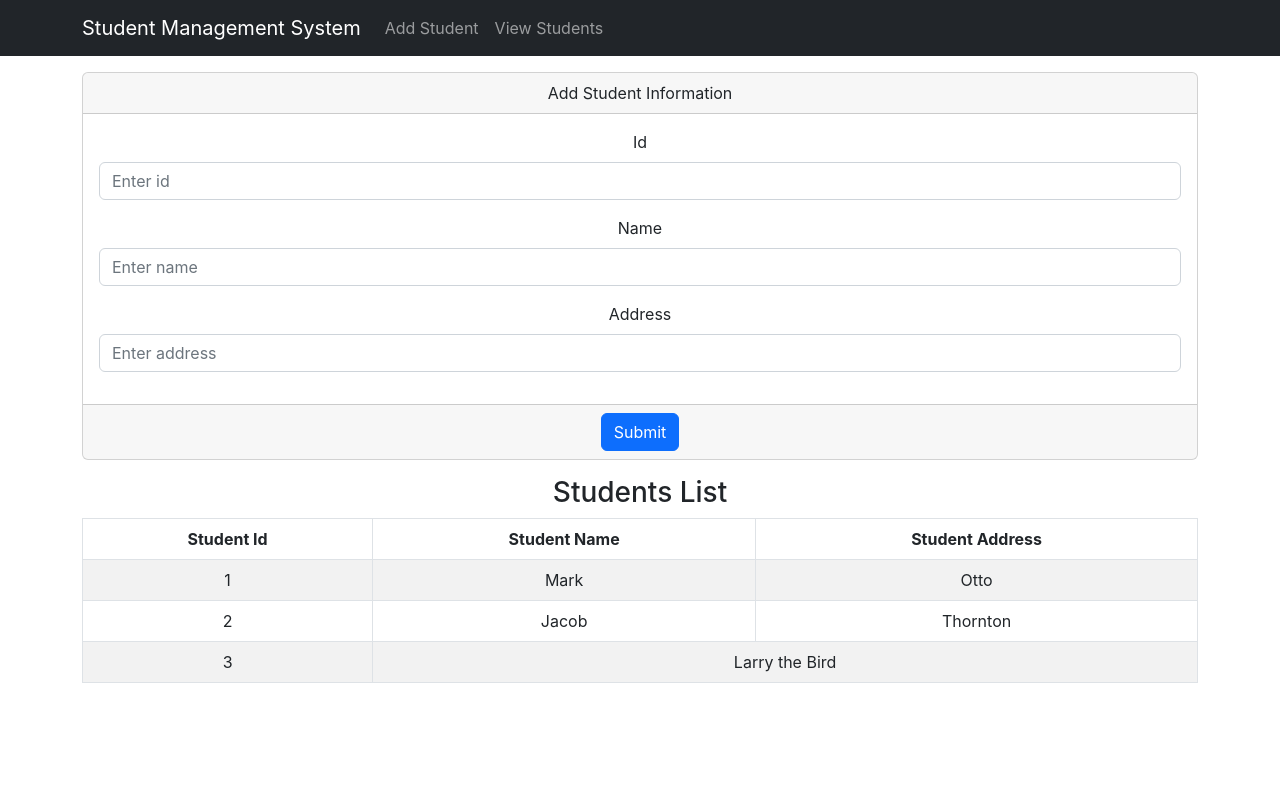
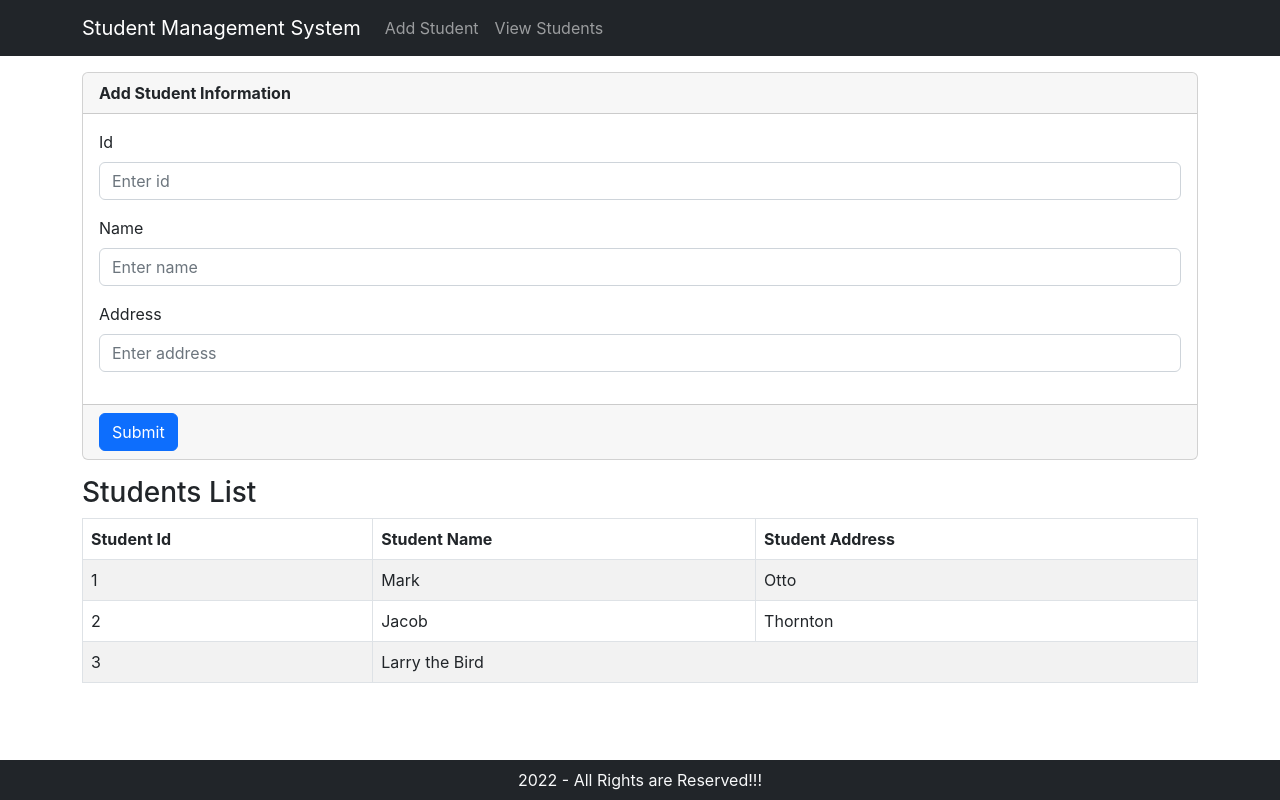
Before and after one commit to jeeltejani151/20IT151StudentManagementSystemFrontend, a React (Create React App) app: page / in a window 1280 px wide. Built offline with nearby package versions, Linux system fonts and the light colour scheme.

Commit message:
Added Footer.

```diff
--- a/src/App.js
+++ b/src/App.js
@@ -1,8 +1,7 @@
-import logo from './logo.svg';
-import './App.css';
 import Student from './components/Student';
 import StudentList from './components/StudentList';
 import NavigationBar from './components/NavigationBar';
+import Footer from './components/Footer';
 
 function App() {
   return (
@@ -10,6 +9,7 @@
       <NavigationBar/>
       <Student/>
       <StudentList/>
+      <Footer/>
     </div>
   );
 }
--- /dev/null
+++ b/src/components/Footer.js
@@ -0,0 +1,20 @@
+import React from 'react';
+import Navbar from 'react-bootstrap/Navbar';
+import Container from 'react-bootstrap/Container';
+import Col from 'react-bootstrap/Col';
+
+export default function Footer() {
+    let year = new Date().getFullYear();
+
+  return (
+    <div>
+      <Navbar fixed="bottom" bg="dark" variant="dark">
+        <Container  className="text-center text-muted">
+            <Col lg={12} className="text-center text-light">
+            {year} - All Rights are Reserved!!!
+            </Col>
+        </Container>
+      </Navbar>
+    </div>
+  )
+}
--- a/src/components/Student.js
+++ b/src/components/Student.js
@@ -41,7 +41,7 @@
     <Container>
       <Card>
         <Form onSubmit={saveStudent}>
-          <Card.Header>Add Student Information</Card.Header>
+        <Card.Header><strong>Add Student Information</strong></Card.Header>
           <Card.Body>
             <Form.Group className="mb-3">
               <Form.Label>Id</Form.Label>
```
